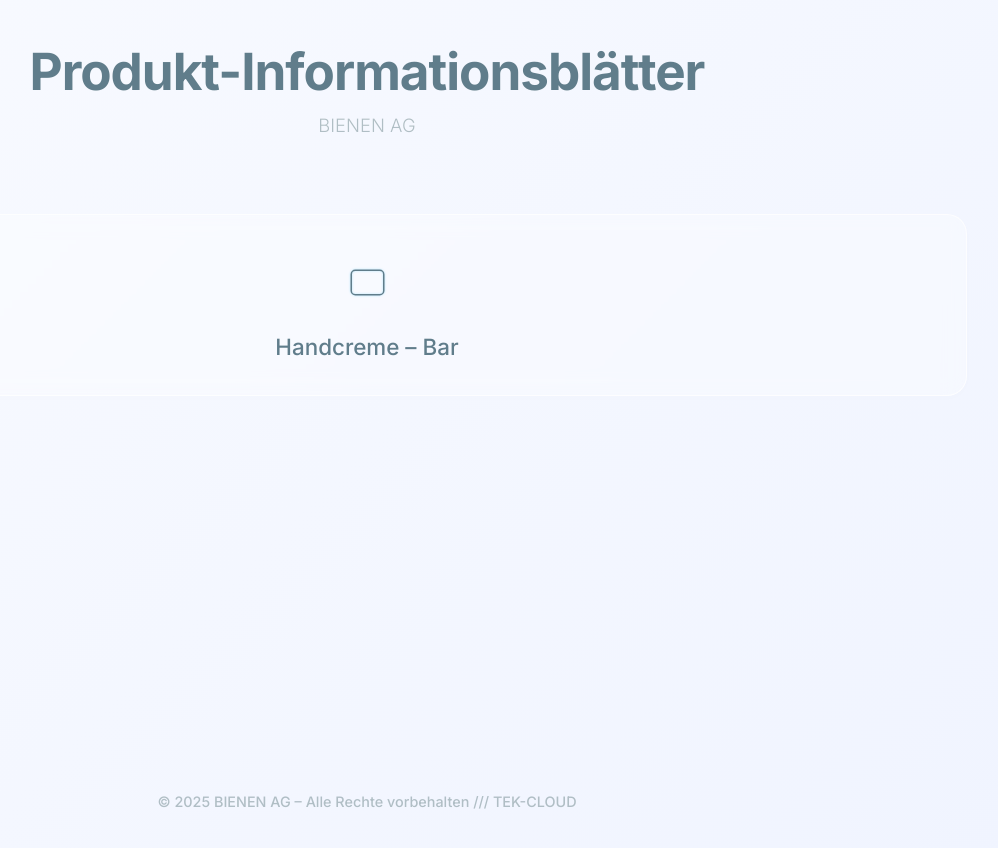
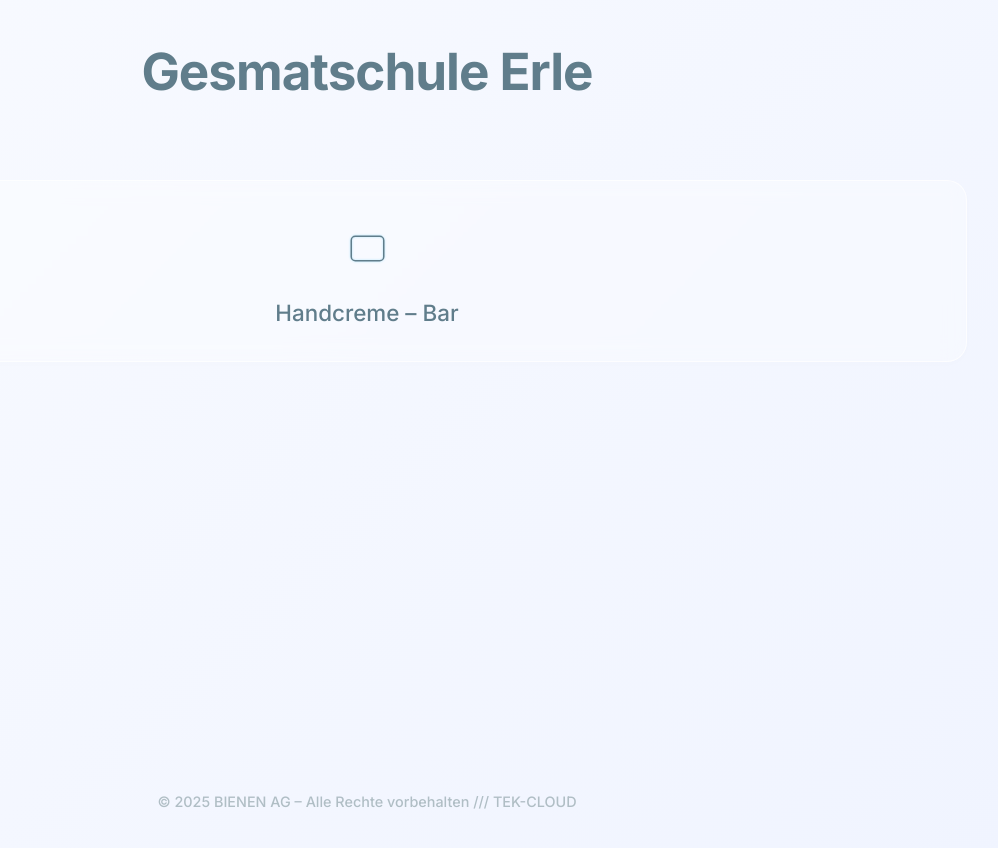
Before and after one commit to julianmilling9999/Kunst-EF, a plain HTML site: page index.html in a window 1280 px wide. Shown: the whole page, without its empty margins (273-1271 px from the left). Drawn offline with Linux system fonts and the light colour scheme.

Commit message:
Update index.html

```diff
--- a/index.html
+++ b/index.html
@@ -3,7 +3,7 @@
 <head>
 <meta charset="UTF-8">
 <meta name="viewport" content="width=device-width, initial-scale=1.0">
-<title>PIF – Produktübersicht</title>
+<title>KUNST EF</title>
 <link href="https://fonts.googleapis.com/css2?family=Inter:wght@300;500;700&display=swap" rel="stylesheet">
 
 <style>
@@ -128,8 +128,8 @@
 <body>
 
 <header>
-    <h1>Produkt-Informationsblätter</h1>
-    <p> BIENEN AG </p>
+    <h1>Gesmatschule Erle</h1>
+    <p>  </p>
 </header>
 
 <div class="grid-container">
```
